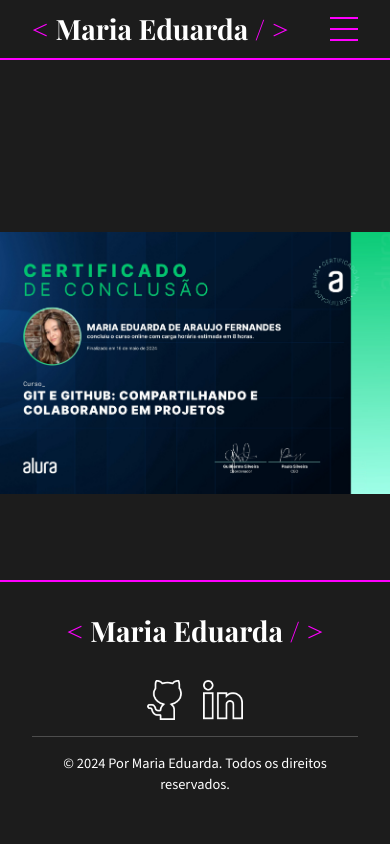
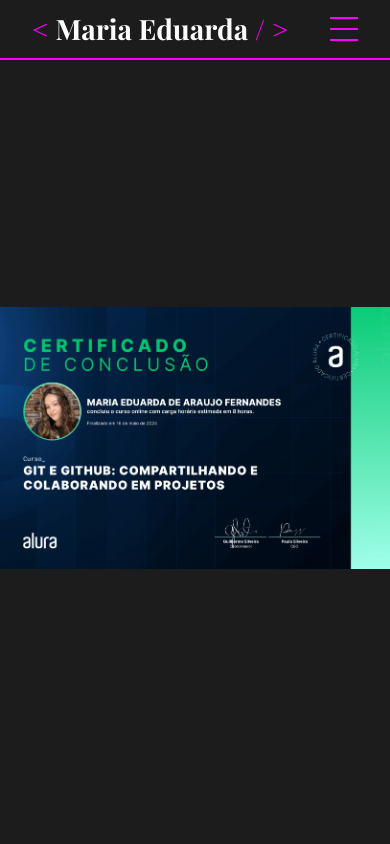
Before and after one commit to d-araujof/Portifolio, a plain HTML site: page pages/alura_1.html in a window 390 px wide. Shown: the top 844 px of the page. Drawn offline with nearby package versions, Linux system fonts and the light colour scheme; files whose address does not match are found by name.

Commit message:
Add files via upload

```diff
--- a/Style/style.css
+++ b/Style/style.css
@@ -564,10 +564,6 @@ footer {
     width: 100%;
 }
 
-.foter{
-    position: fixed;
-}
-
 .footer-cima {
     display: flex;
     justify-content: space-between;
@@ -649,6 +645,7 @@ footer hr {
     align-items: center;
     min-height: calc(100vh - 150px);
     padding-top: 2rem;
+    height: 100vh;
 }
 
 .certificados-img {
@@ -664,6 +661,10 @@ footer hr {
 }
 
 @media (max-width: 768px) {
+    .certificados{
+        padding-bottom: auto;
+    }
+
     .certificados img{
         width: 100%;
     }
```
